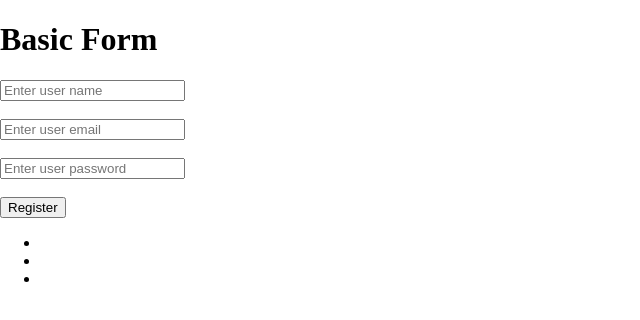
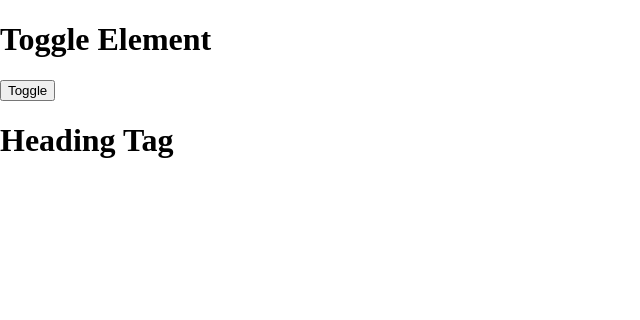
Before and after one commit to anil-sidhu/angular-12, an Angular app: page / in a window 1280 px wide. Shown: the top 320 px of the page, without its empty margins (0-640 px from the left). Built offline with nearby package versions, Linux system fonts and the light colour scheme.

Commit message:
done with boostrap

```diff
--- a/src/app/app.component.html
+++ b/src/app/app.component.html
@@ -1,15 +1,3 @@
 <h1>{{ title }}</h1>
-<form #basicForm="ngForm" (submit)="getData(basicForm.value)">
-    <input type="text" ngModel name="user" placeholder="Enter user name" />
-    <br /> <br />
-    <input type="text" ngModel name="email" placeholder="Enter user email" />
-    <br /><br />
-    <input type="text" ngModel name="password" placeholder="Enter user password" />
-    <br /><br />
-    <button>Register</button>
-</form>
-<ul>
-    <li>{{userData.user}}</li>
-    <li>{{userData.email}}</li>
-    <li>{{userData.password}}</li>
-</ul>
+<button (click)="toggle()">Toggle</button>
+<h1 *ngIf="display">Heading Tag</h1>
--- a/src/app/app.component.ts
+++ b/src/app/app.component.ts
@@ -1,16 +1,14 @@
 import { Component } from '@angular/core';
-import {NgForm} from '@angular/forms'
 @Component({
   selector: 'app-root',
   templateUrl: './app.component.html',
   styleUrls: ['./app.component.css'],
 })
 export class AppComponent {
-  title = 'Basic Form';
-  userData:any={};
-  getData(data:NgForm)
+  title = 'Toggle Element';
+  display=true;
+  toggle()
   {
-    console.warn(data)
-    this.userData=data
+this.display=!this.display;
   }
 }
```
